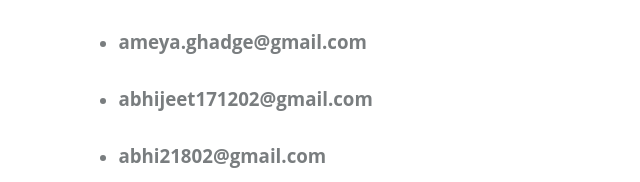
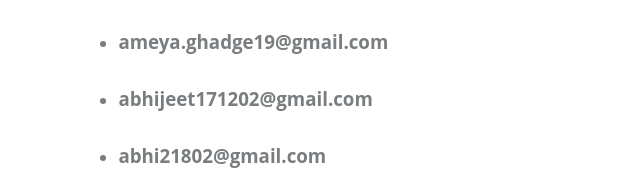
Before and after one commit to Studyzen123/Studyzen, a plain HTML site: page About_us.html in a window 1280 px wide. Shown: the part 938-1120 px from the top of the page, 432-1072 px from the left. Drawn offline with Linux system fonts and the light colour scheme.

Commit message:
Update About_us.html

```diff
--- a/About_us.html
+++ b/About_us.html
@@ -52,7 +52,7 @@
 	<div class="contact">
 		<h1>Contact Us</h1>
 	<ul>
-		<li><h3>ameya.ghadge@gmail.com</h3></li>
+		<li><h3>ameya.ghadge19@gmail.com</h3></li>
 		<li><h3>abhijeet171202@gmail.com</h3></li>
 		<li><h3>abhi21802@gmail.com</h3></li>
 	</ul>
```
